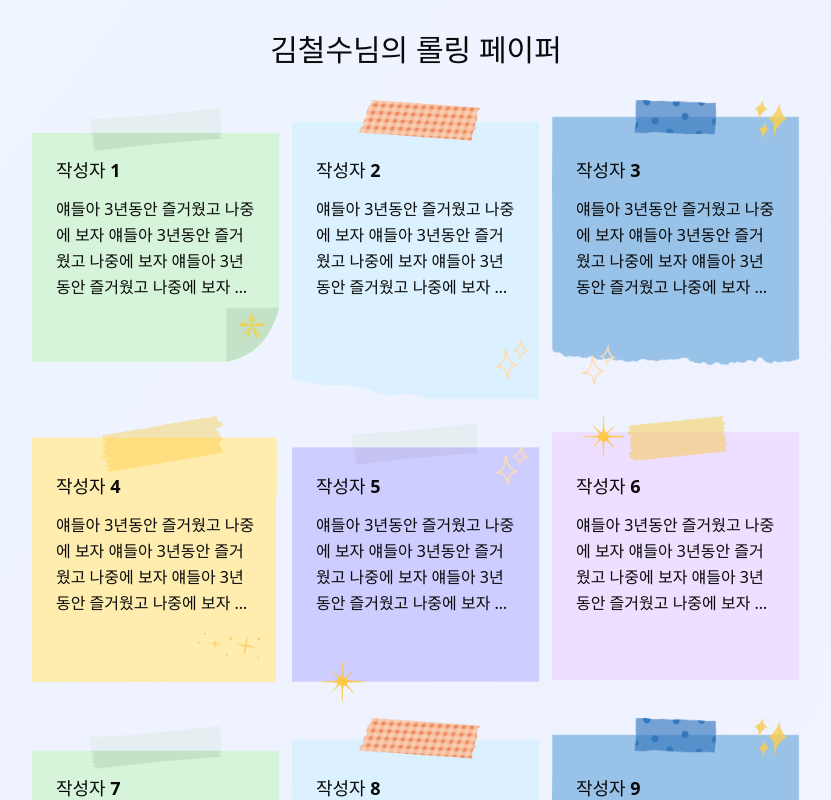
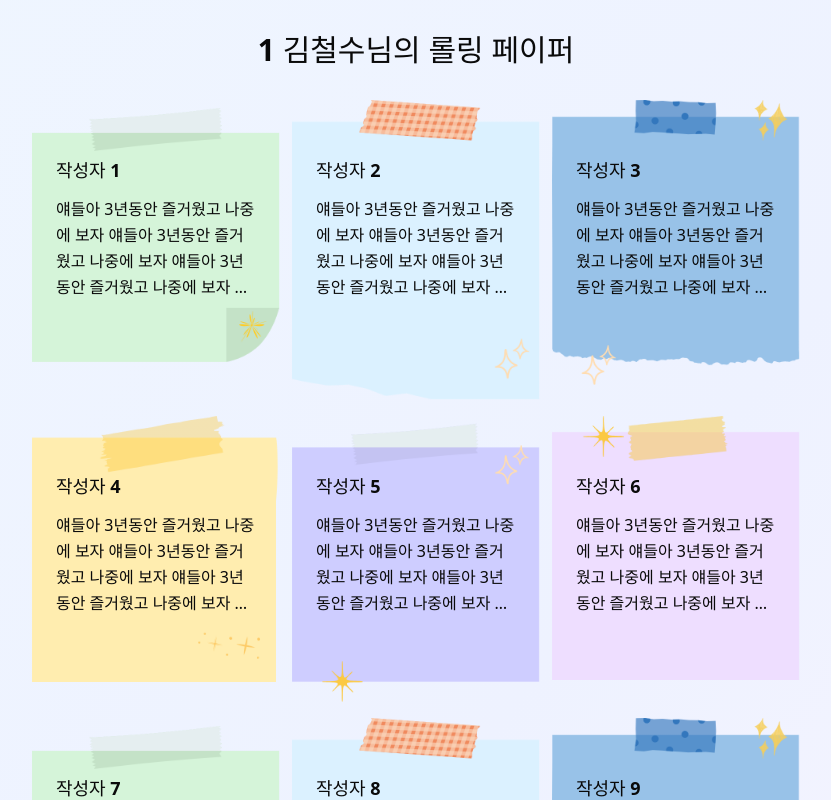
Before and after one commit to yunwoo-yu/hanghae_BF, a React (Vite) app: page /rolling-list/1 in a window 1280 px wide. Shown: the top 800 px of the page, without its empty margins (224-1055 px from the left). Built offline with nearby package versions, Linux system fonts and the light colour scheme.

Commit message:
🐛 fix: 안쓰는 페이지 제거하고 PATH 상수 사용하도록 교체

```diff
--- a/src/pages/RollingList.tsx
+++ b/src/pages/RollingList.tsx
@@ -1,8 +1,8 @@
 import { useState } from 'react';
+import { useParams } from 'react-router';
 
 import { RollingLayout } from '@/components/rolling/RollingLayout';
 
-// import { useParams } from 'react-router';
 import { RollingPapers } from '../components/rolling/RollingPapers';
 
 export interface IRollingPaper {
@@ -13,13 +13,15 @@ export interface IRollingPaper {
 }
 
 export const RollingList = () => {
-  //   const { id } = useParams();
+  const { id } = useParams();
   const NAME = '김철수';
   const [rollingPapers] = useState(ROLLING_PAPERS);
   return (
     <RollingLayout>
       <div className="mx-auto max-w-3xl ">
-        <h1 className="text-3xl font-bold text-foreground mb-8 text-center">{NAME}님의 롤링 페이퍼 </h1>
+        <h1 className="text-3xl font-bold text-foreground mb-8 text-center">
+          {id} {NAME}님의 롤링 페이퍼{' '}
+        </h1>
         <RollingPapers rollingPapers={rollingPapers} />
       </div>
     </RollingLayout>
--- a/src/routers/router.tsx
+++ b/src/routers/router.tsx
@@ -4,14 +4,11 @@ import { Home } from '@/pages/Home';
 import { ResultDetail } from '@/pages/ResultDetail';
 import { ResultHome } from '@/pages/ResultHome';
 import { RollingList } from '@/pages/RollingList';
-import { RollingWrite } from '@/pages/RollingWrite';
 import { Survey } from '@/pages/Survey';
 
 export const PATH = {
   HOME: () => '/',
-  ROLLING_WRITE: (id: string) => `/rolling-write/${id}`,
-  ROLLING_DETAIL: (id: string) => `/rolling-detail/${id}`,
-  ROLLING_LIST: (id: string) => `/rolling-list/${id}`,
+  ROLLING_LIST: () => `/rolling-list/:id`,
   RESULT_HOME: () => '/result',
   RESULT_DETAIL: () => '/result/:id',
   SURVEY: () => '/survey',
@@ -23,11 +20,7 @@ const router = createBrowserRouter([
     element: <Home />,
   },
   {
-    path: '/rolling-write',
-    element: <RollingWrite />,
-  },
-  {
-    path: '/rolling-list/:id',
+    path: PATH.ROLLING_LIST(),
     element: <RollingList />,
   },
   { path: PATH.RESULT_HOME(), element: <ResultHome /> },
```
